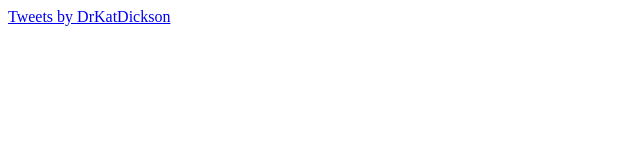
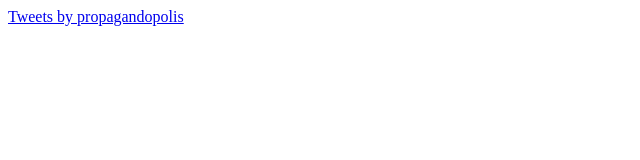
Before and after one commit to ClavdiaMinor/twitter-embed, a plain HTML site: page index.html in a window 1280 px wide. Shown: the full height of the page, 0-640 px from the left. Drawn offline with Linux system fonts and the light colour scheme.

Commit message:
Update index.html

```diff
--- a/index.html
+++ b/index.html
@@ -4,8 +4,8 @@
 </head>
 <body>
 
-<a class="twitter-timeline" href="https://twitter.com/DrKatDickson">
-Tweets by DrKatDickson
+<a class="twitter-timeline" href="https://twitter.com/propagandopolis?ref_src=twsrc%5Etfw">
+Tweets by propagandopolis
 </a>
 <script async src="//platform.twitter.com/widgets.js" charset="utf-8></script>
 
```
